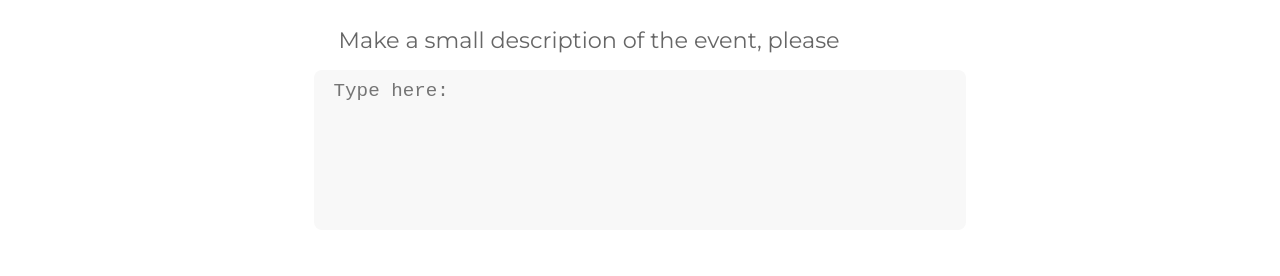
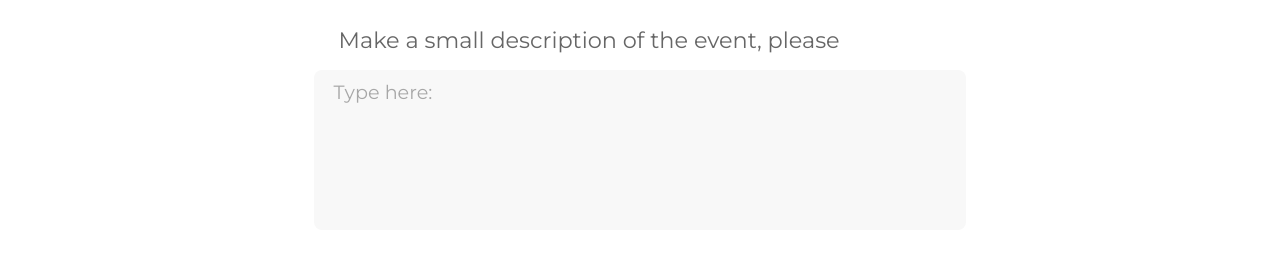
Before and after one commit to Eventher/eventher-weather-app, a React (Vite) app in the folder frontend/: page /suggestions in a window 1280 px wide. Shown: the part 1067-1343 px from the top of the page. Built offline with nearby package versions, Linux system fonts and the light colour scheme; no server answers.

Commit message:
text area placeholder disapears

```diff
--- a/frontend/src/components/Suggestions/suggestions.css
+++ b/frontend/src/components/Suggestions/suggestions.css
@@ -43,6 +43,7 @@
   text-align: left;
 }
 .suggestions-input::placeholder {
+  font-family: montserrat, sans-serif;
   color: #666;
   opacity: 50%;
 }
@@ -60,6 +61,14 @@
 .text-area {
   height: 10rem;
   resize: none;
+}
+.text-area::placeholder {
+  font-family: montserrat, sans-serif;
+  color: #666;
+  opacity: 55%;
+}
+.suggestions-form-group:focus-within .text-area::placeholder{
+  opacity: 0%;
 }
 
 .alert {
```
Also changed, not shown: frontend/src/assets/Eventher.png, 1 other file (tests, documents, lock files or other folders).
